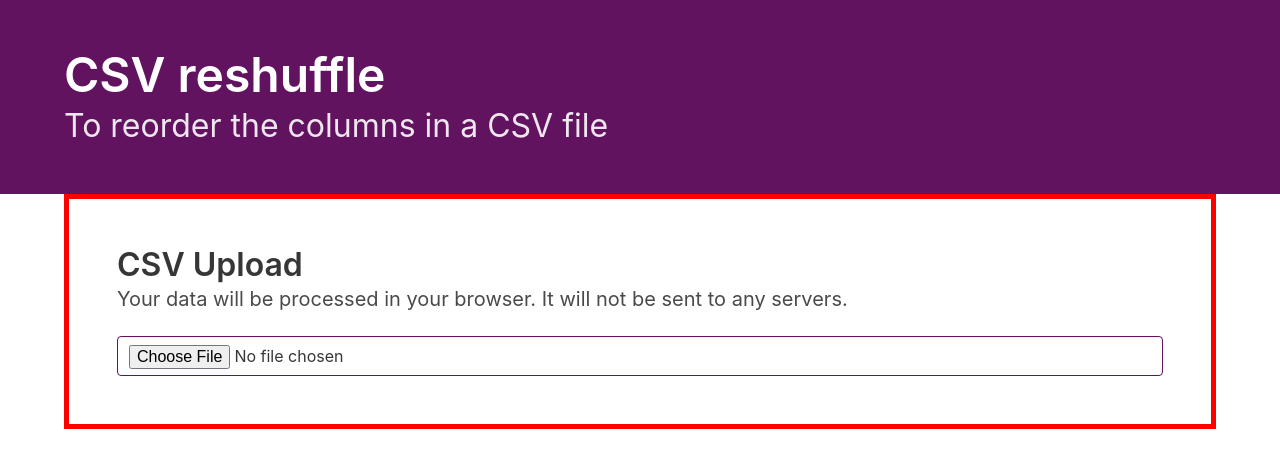
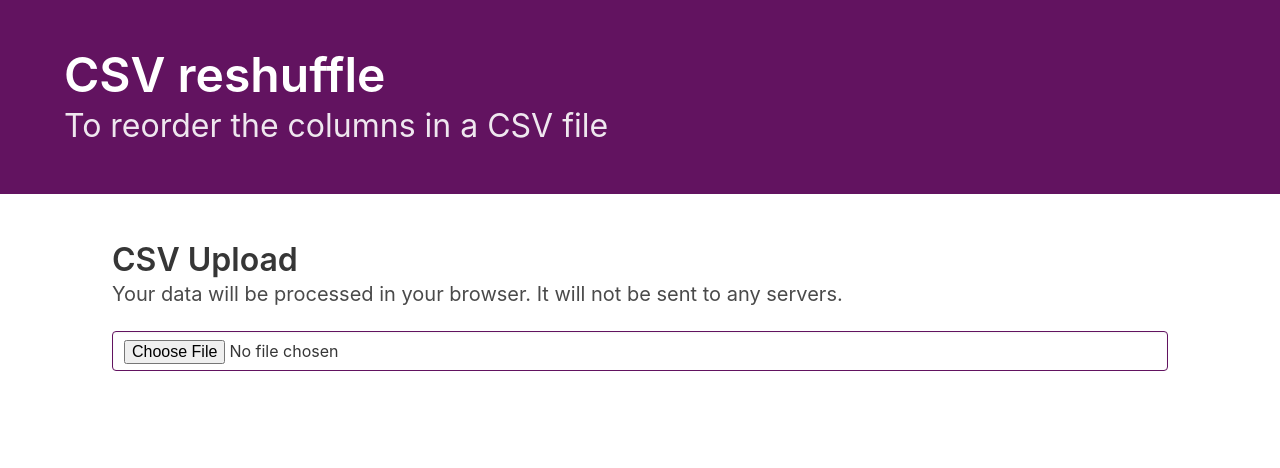
Before and after one commit to AndrewStanton94/csvReshuffle, a Vue app: page / in a window 1280 px wide. Shown: the top 468 px of the page. Built offline with nearby package versions, Linux system fonts and the light colour scheme.

Commit message:
Removed debug borders

```diff
--- a/components/csv-input.vue
+++ b/components/csv-input.vue
@@ -59,7 +59,4 @@ export default {
 </script>
 
 <style scoped>
-section {
-	border: red solid 5px;
-}
 </style>
--- a/components/reorder-data.vue
+++ b/components/reorder-data.vue
@@ -57,7 +57,4 @@ export default {
 </script>
 
 <style scoped>
-section {
-	border: green solid 5px;
-}
 </style>
--- a/components/save-csv.vue
+++ b/components/save-csv.vue
@@ -57,7 +57,4 @@ export default {
 </script>
 
 <style scoped>
-section {
-	border: blue solid 5px;
-}
 </style>
```
